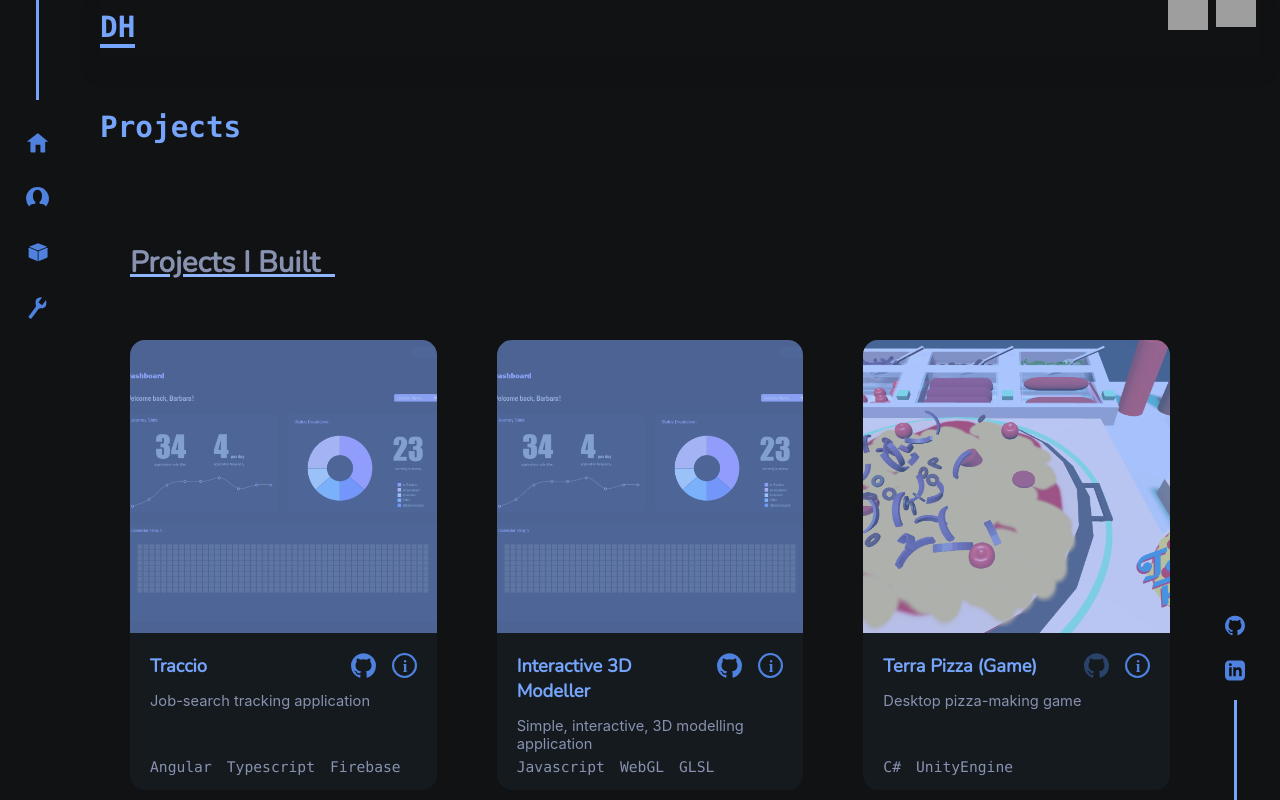
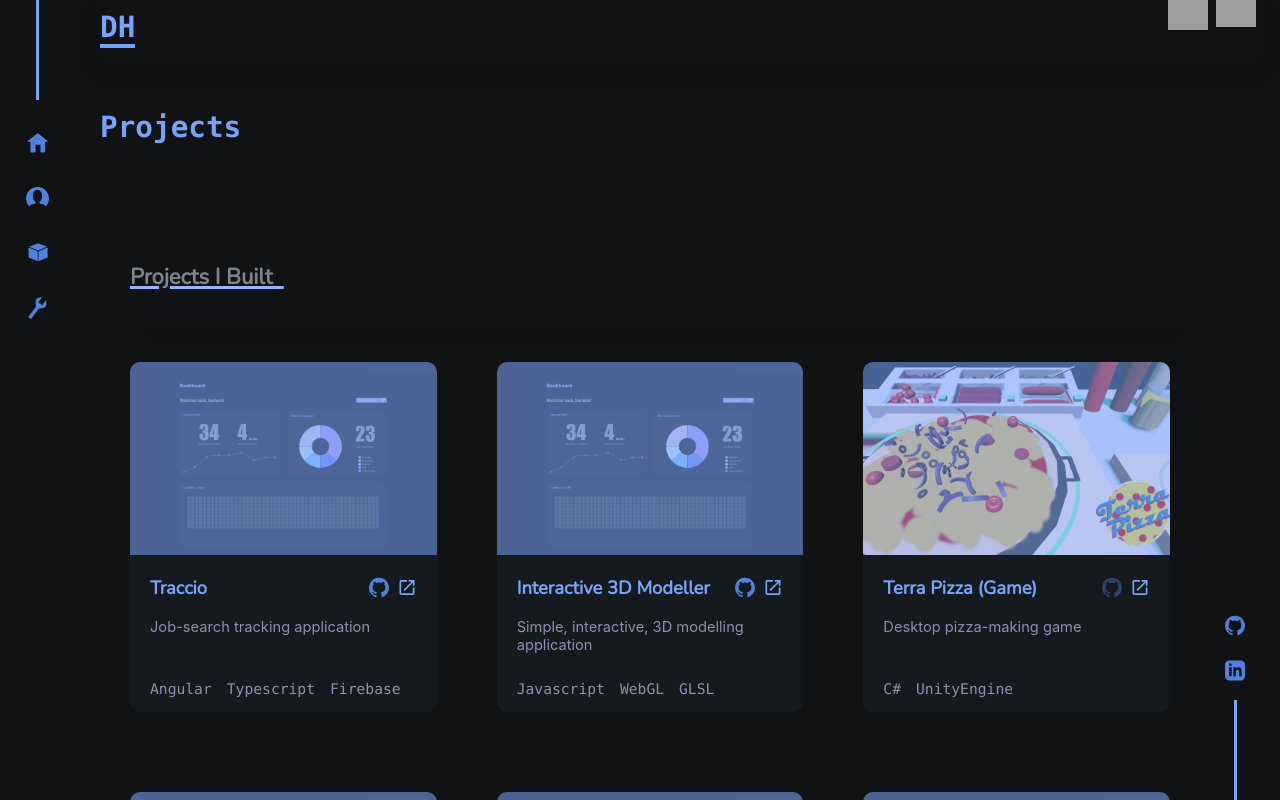
Before and after one commit to Duha-H/PortfolioSite, a React (Create React App) app: page /projects in a window 1280 px wide. Shown: the top 800 px of the page. Built offline with nearby package versions, Linux system fonts and the light colour scheme; grey boxes are pictures that could not be loaded.

Commit message:
Projects view tweaks

```diff
--- a/src/home/Home.css
+++ b/src/home/Home.css
@@ -7,7 +7,7 @@
   background-color: var(--bg);
   box-shadow: var(--header-shadow);
   /* align-items: initial; */
-  z-index: 1;
+  z-index: 3;
   margin-left: 100px;
   margin-right: 20px;
 }
--- a/src/home/Home.tsx
+++ b/src/home/Home.tsx
@@ -39,6 +39,11 @@ class Home extends React.Component<any, StateType> {
 
   componentDidMount() {
     this.setName();
+    const storedTheme = localStorage.getItem('duha-theme');
+    if (storedTheme &&
+        (storedTheme === 'light' || storedTheme === 'dark')) {
+      this.setState({ theme: storedTheme });
+    }
   }
 
   setName() {
@@ -55,8 +60,10 @@ class Home extends React.Component<any, StateType> {
   toggleTheme() {
     if (this.state.theme === 'dark') {
       this.setState({ theme: 'light', })
+      localStorage.setItem('duha-theme', 'light');
     } else {
       this.setState({ theme: 'dark', })
+      localStorage.setItem('duha-theme', 'dark');
     }
   }
 
--- a/src/index.css
+++ b/src/index.css
@@ -25,7 +25,7 @@
   --element-bg: #141a1e;
   --hover-shadow: 0 0 15px rgba(26, 29, 32, 0.855);
   --header-shadow: 0 10px 15px #101214b2;
-  --bg-opaque: #10121499;
+  --bg-opaque: #101214de;
 }
 
 .container.light {
@@ -38,7 +38,7 @@
   --element-bg: #f2f4f7;
   --hover-shadow: 0 0 15px rgba(208, 204, 204, 0.73);
   --header-shadow: 0 10px 15px #e6e9eccb;
-  --bg-opaque: #e6e9ecb5;
+  --bg-opaque: #e6e9ec;
 }
 
 h1, h2, h3, h4, h5, h6 {
--- a/src/projects/Projects.css
+++ b/src/projects/Projects.css
@@ -6,7 +6,7 @@ div.page-content {
 .projects-parent {
   display: flex;
   flex-direction: row;
-  margin-top: 70px;
+  margin-top: 50px;
 }
 
 .projects {
@@ -15,17 +15,25 @@ div.page-content {
   flex-wrap: wrap;
 }
 
-h2.section-title {
-  color: var(--text);
+h3.section-title {
+  color: var(--secondary);
   font-family: var(--font-nunito);
   text-decoration: underline 3px var(--accent-light);
   margin-left: 30px;
   font-weight: bold;
+  font-size: 1.5em;
+  padding-top: 50px;
+  padding-bottom: 30px;
+  position: sticky;
+  top: 50px;
+  z-index: 2;
+  background-color: var(--bg);
+  box-shadow: 0 30px 20px -30px var(--bg-opaque);
   /* border-bottom: 3px solid var(--accent-light); */
 }
 
 @media screen and (max-width: 500px) {
-  h2.section-title {
+  h3.section-title {
     margin-left: 0;
     font-size: 1.7em;
   }
--- a/src/projects/Projects.tsx
+++ b/src/projects/Projects.tsx
@@ -35,16 +35,26 @@ class Projects extends React.Component<any, ProjectsState>{
         <h2>Projects</h2>
         <div className="projects-parent">
           <div className="">
-            <h2 className="section-title">Projects I Built&nbsp;&nbsp;</h2>
+            <h3 className="section-title">Projects I Built&nbsp;&nbsp;</h3>
             <div className="projects">
               { this.soloProjects.map(project => {
-                return <ProjectCard project={project} onInfoClick={() => this.displayProject(project)} />
+                return (
+                  <ProjectCard
+                    project={project}
+                    onClick={() => this.displayProject(project)}
+                    onInfoClick={() => this.displayProject(project)} />
+                )
               })}
             </div>
-            <h2 className="section-title">Projects I Contributed to&nbsp;&nbsp;</h2>
+            <h3 className="section-title">Projects I Contributed to&nbsp;&nbsp;</h3>
             <div className="projects">
               { this.teamProjects.map(project => {
-                return <ProjectCard project={project} onInfoClick={() => this.displayProject(project)} />
+                return (
+                  <ProjectCard
+                    project={project}
+                    onClick={() => this.displayProject(project)}
+                    onInfoClick={() => this.displayProject(project)} />
+                )
               })}
             </div>
           </div>
--- a/src/reusable-components/ProjectCard.css
+++ b/src/reusable-components/ProjectCard.css
@@ -1,8 +1,9 @@
 .project-container {
-  --radius: 15px;
+  --radius: 10px;
+  --img-height: 55%;
 
-  min-width: 280px;
-  height: 450px;
+  min-width: 260px;
+  height: 350px;
   display: flex;
   flex-direction: column;
   background-color: var(--element-bg);
@@ -10,10 +11,11 @@
   margin: 40px 30px;
   flex: 1;
   position: relative;
+  cursor: pointer;
 }
 
 .project-container .image-overlay {
-  height: 65%;
+  height: var(--img-height);
   width: 100%;
   position: absolute;
   top: 0;
@@ -28,7 +30,7 @@
 }
 
 .project-container img.card-image {
-  height: 65%;
+  height: var(--img-height);
   width: 100%;
   overflow: hidden;
   object-fit: cover;
@@ -50,8 +52,17 @@
   flex-direction: row;
 }
 
-img.icon:not(.disabled) {
+.project-container img.icon {
+  padding-right: 0;
+  width: 20px;
+}
+
+.project-container img.icon:not(.disabled) {
   cursor: pointer;
+}
+
+.project-container img.icon.disabled {
+  cursor: default;
 }
 
 .tech {
--- a/src/reusable-components/ProjectCard.tsx
+++ b/src/reusable-components/ProjectCard.tsx
@@ -5,6 +5,7 @@ import "./ProjectCard.css";
 interface CardProps {
   project: ProjectItem,
   onInfoClick: () => void;
+  onClick: () => void;
 }
 
 class ProjectCard extends React.Component<CardProps> {
@@ -16,23 +17,28 @@ class ProjectCard extends React.Component<CardProps> {
 
   render() {
     return (
-      <div className="project-container">
+      <div className="project-container" onClick={ () => this.props.onClick() }>
         <div className="image-overlay"></div>
         <img src={this.project.media[0]} className="card-image" alt=""/>
         <div className="info">
           <div className="project-header">
             <h3>{ this.project.title }</h3>
             <div className="spacer"></div>
+            <a href={ this.props.project.sourceUrl } target="_blank" rel="noopener noreferrer">
               <img
                 src={require('../assets/icon_github.svg')}
                 className={ this.project.openSource ? 'icon' : 'icon disabled' }
                 alt="github"/>
+            </a>
+            <a href={ this.props.project.projectUrl } target="_blank" rel="noopener noreferrer">
               <img
-              src={require('../assets/icon_info.svg')}
-              className="icon"
+                src={require('../assets/icon_open.svg')}
+                className={ this.project.projectUrl ? 'icon' : 'icon disabled' }
                 style={{ paddingRight: 0, }}
                 onClick={() => this.props.onInfoClick() }
-              alt="github"/>
+                alt="visit"/>
+            </a>
+
           </div>
           <p>{ this.project.excerpt }</p>
           <div className="tech">
--- a/src/reusable-components/ProjectView.css
+++ b/src/reusable-components/ProjectView.css
@@ -5,9 +5,10 @@
   position: absolute;
   right: 0;
   background-color: var(--element-bg);
-  margin: 40px 0;
+  /* margin: 40px 0; */
+  margin-top: 60px;
   position: sticky;
-  top: 60px;
+  top: 70px;
   padding: 20px;
   box-sizing: border-box;
   animation: 0.5s slide-up linear;
@@ -103,10 +104,12 @@ p.tech-item {
     position: fixed;
     min-width: 450px;
     /* left: 0; */
-    top: 100px;
-    box-shadow: 0 0 150px var(--bg);
+    /* top: 100px; */
+    bottom: 0;
+    box-shadow: 0 0 70px 100px var(--bg-opaque);
     left: 50%;
     transform: translateX(-50%);
+    z-index: 3;
     /* overflow-y: scroll; */
     /* padding-bottom: 80px; */
   }
--- a/src/reusable-components/ProjectView.tsx
+++ b/src/reusable-components/ProjectView.tsx
@@ -68,7 +68,7 @@ class ProjectView extends React.Component<ViewProp, ViewState> {
             ? <a href={this.props.project.sourceUrl} target="_blank" rel="noopener noreferrer">
               <img src={require("../assets/icon_github.svg")} alt="" className="icon"/>
               </a>
-            : <p>this project is, unfortunately, not open sourced</p>
+            : <p>This project is, unfortunately, not open sourced.</p>
           }
         </div>
 
```
Lines whose indentation alone changed are shown as unchanged.
